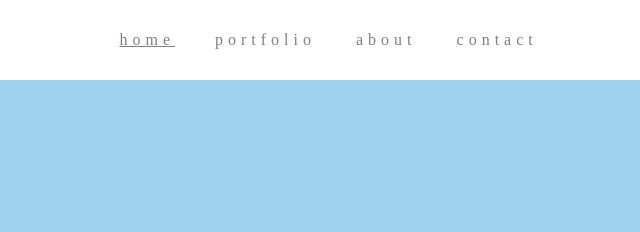
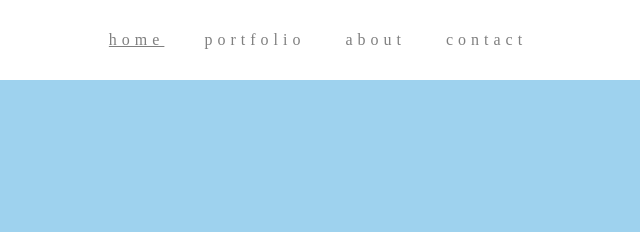
Before and after one commit to CarolinaSalvador/portfolio, a plain HTML site: page index.html in a window 1280 px wide. Shown: the top 232 px of the page, 334-974 px from the left. Drawn offline with Linux system fonts and the light colour scheme.

Commit message:
centrar menu hortizontalmente con position absolute

```diff
--- a/index.html
+++ b/index.html
@@ -14,7 +14,7 @@
 <body>
 
   <header class="d-flex flex-column justify-content-center" id="homepage">
-    <nav class="navbar navbar-expand-lg navbar-light">
+    <nav class="navbar navbar-expand-md navbar-light">
       <a class="navbar-brand link-logo" href="#">
         <img src="./imagenes_otras/CAROLINA SALVADOR.png" height="18" class="d-inline-block align-top mx-3" alt="">
       </a>
@@ -23,7 +23,7 @@
         aria-expanded="false" aria-label="Toggle navigation">
         <span class="navbar-toggler-icon"></span>
       </button>
-      <div class="collapse navbar-collapse w-100" id="navbarNav">
+      <div class="collapse navbar-collapse w-100 menu-header-wrapper" id="navbarNav">
         <ul class="navbar-nav w-100 justify-content-center navbar-alingment menu-header">
           <li class="nav-item ml-4">
             <a class="nav-link active" href="google.com">home</a>
--- a/style.css
+++ b/style.css
@@ -12,8 +12,11 @@ a {
   display: flex;
 }
 
-.navbar-alingment {
-  margin-left: -120px;
+.menu-header-wrapper {
+  position: absolute;
+  left: 0;
+  right: 0;
+  margin: auto;
 }
 
 .menu-header .active {
```
